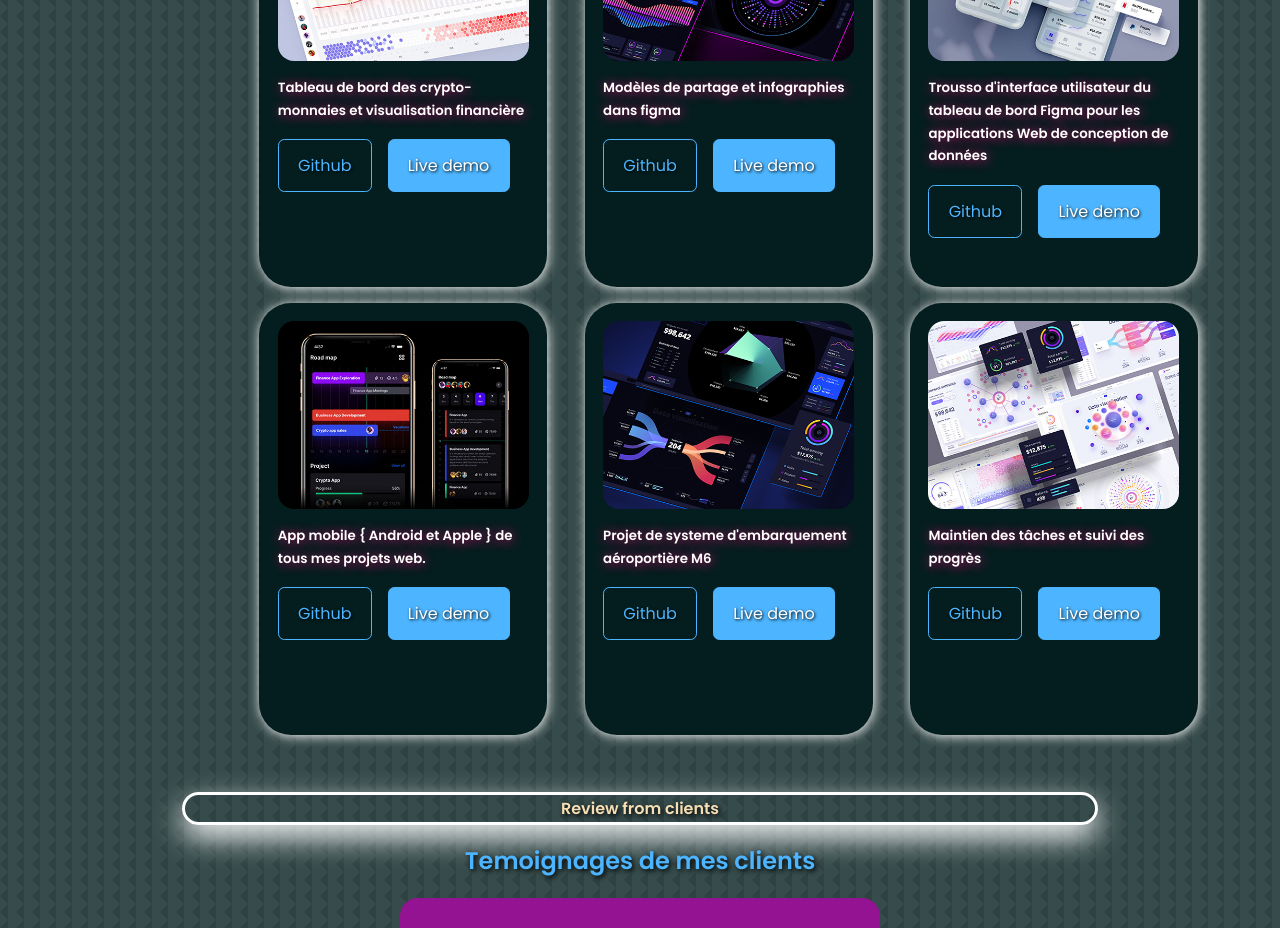
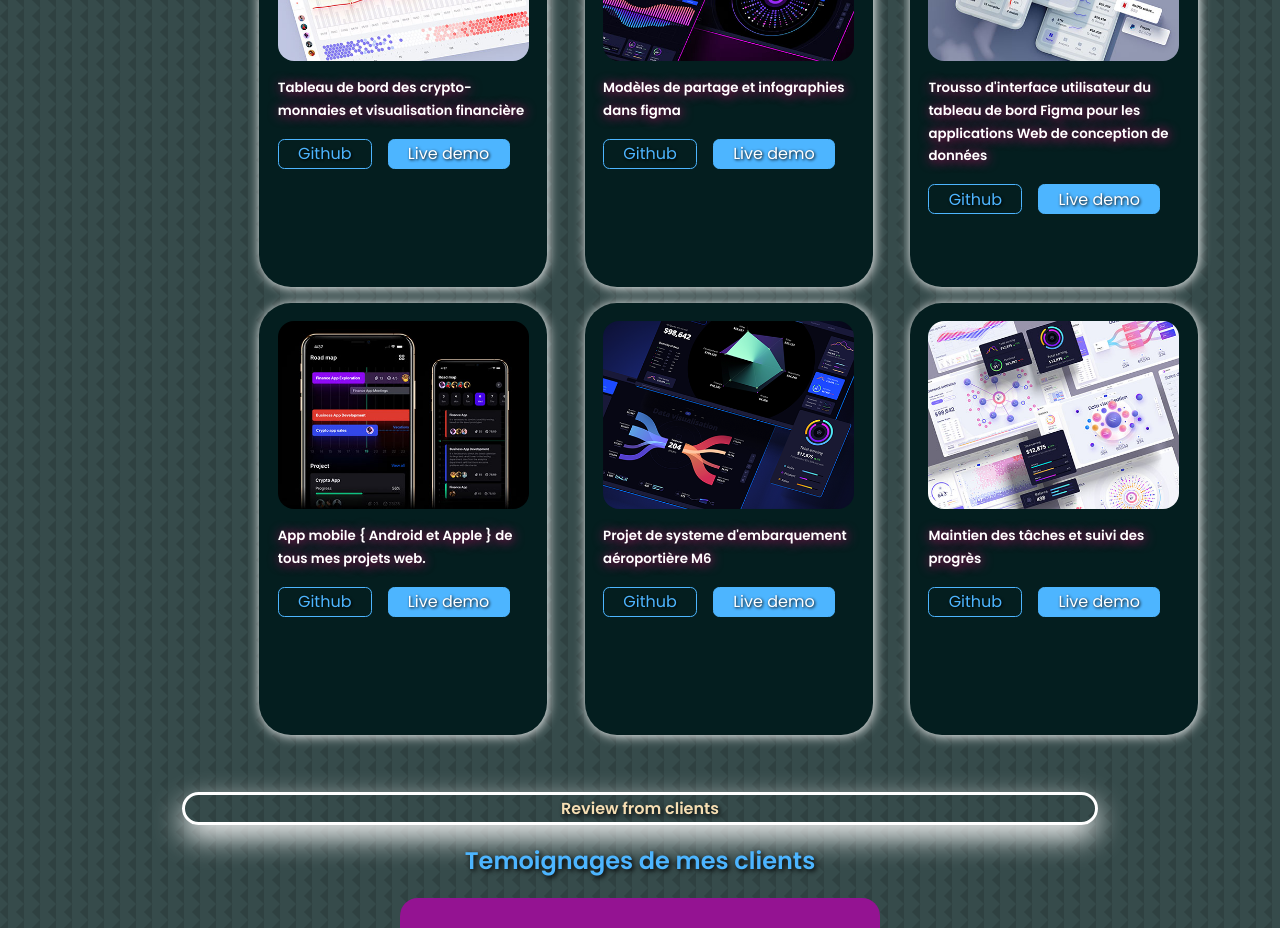
Before and after one commit to Mouhamed1003/keenprogrammer.com, a React (Create React App) app: page / in a window 1280 px wide. Shown: the part 3720-4648 px from the top of the page. Built offline with nearby package versions, Linux system fonts and the light colour scheme.

Commit message:
Update portfolio.css

```diff
--- a/src/components/portfolio/portfolio.css
+++ b/src/components/portfolio/portfolio.css
@@ -50,6 +50,8 @@
     display: flex;
     gap: 1rem;
     margin-bottom: 0.1rem;
+}
+.portfolio_item-cta a {
     padding-top: 0.5px;
     padding-bottom: 0.5px;
 }
```
